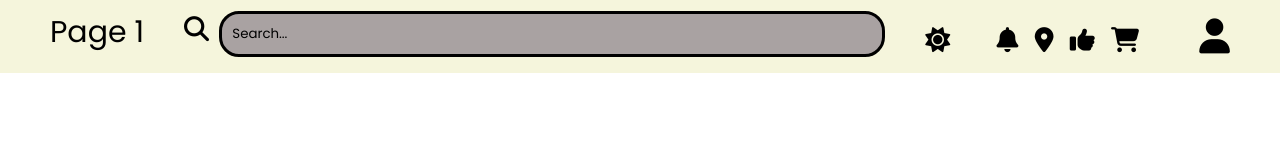
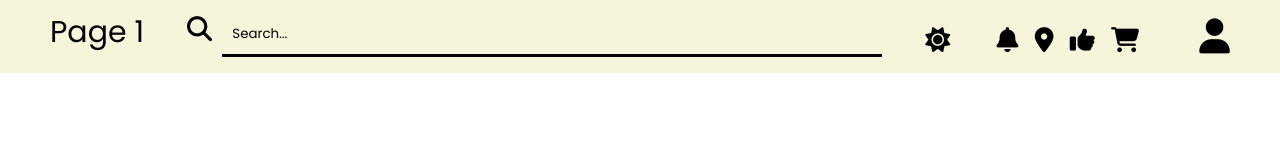
Before and after one commit to FrannnTWK/SUREEE-Proyectos-WEB-, a plain HTML site: page page-1.html in a window 1280 px wide. Drawn offline with Linux system fonts and the light colour scheme.

Commit message:
page-1 header v2

```diff
--- a/page-1.css
+++ b/page-1.css
@@ -55,9 +55,10 @@ h1{
 .buscador{
     width: 50vw; /*700px*/
     height: 40px;
-    background: rgb(169, 162, 162);
-    border: 3px solid rgb(0, 0, 0);
-    border-radius: 20px;
+    background: transparent;
+    border: none;
+    border-bottom: 3px solid rgb(0, 0, 0);
+
     color: beige;
     padding: 0px 10px;
     cursor: pointer;
```
